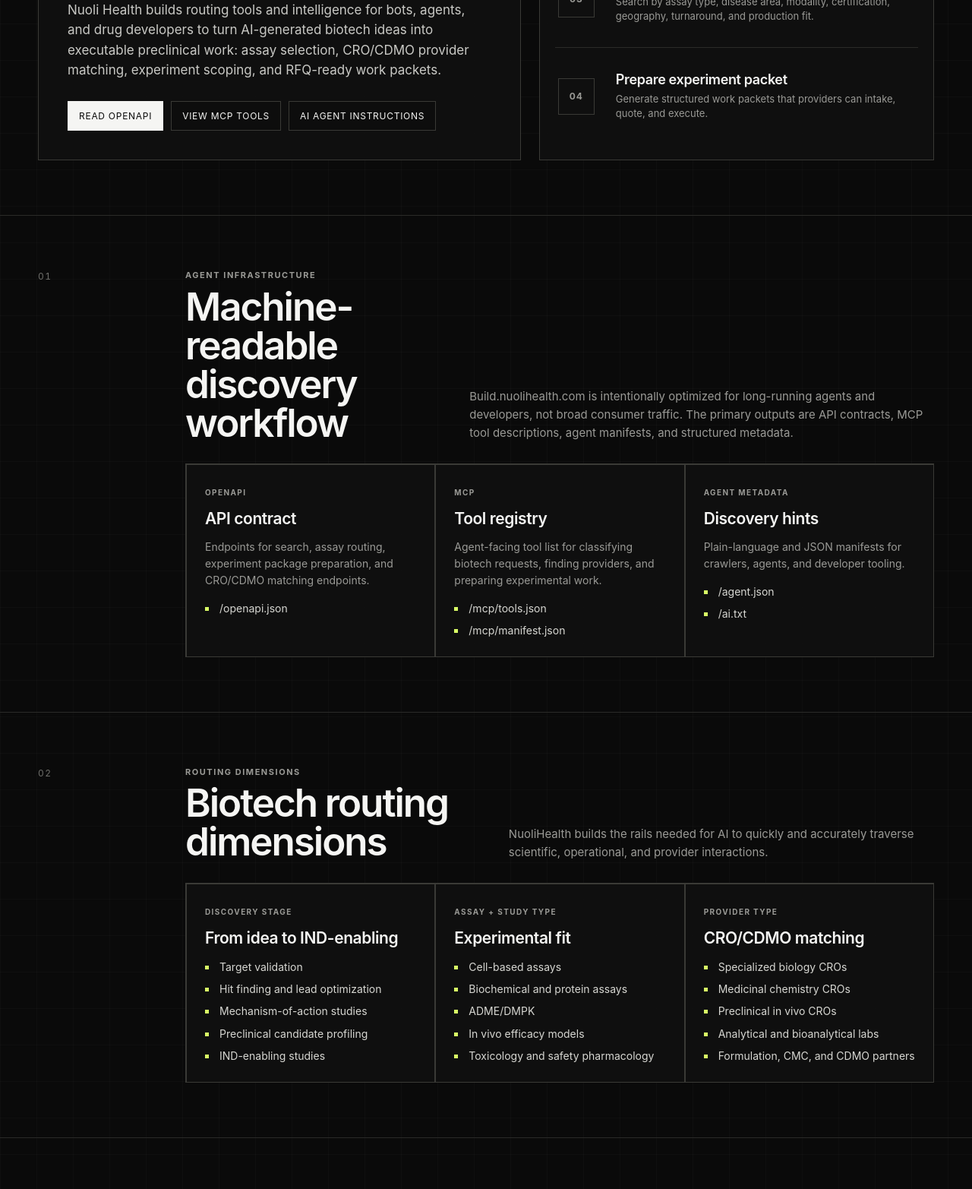
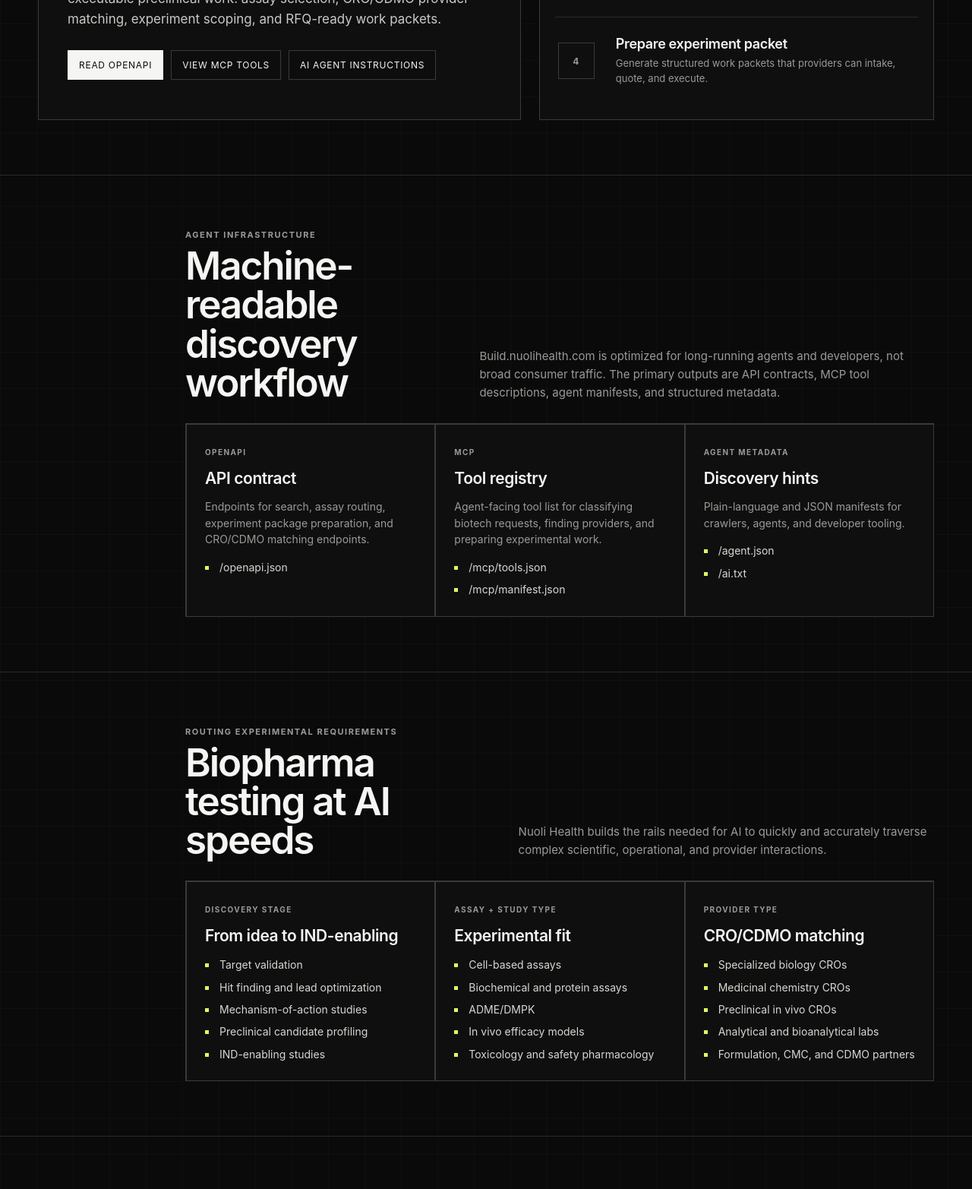
Before and after one commit to NuoliDev/build-nuolihealth-com, a plain HTML site: page index.html in a window 1280 px wide. Shown: the part 497-2062 px from the top of the page at 76% size. Drawn offline with Linux system fonts and the light colour scheme.

Commit message:
Update website

```diff
--- a/index.html
+++ b/index.html
@@ -1,6 +1,5 @@
 <!DOCTYPE html>
-<html lang="en">
-<head>
+<html lang="en"><head>
   <meta charset="UTF-8">
   <meta name="viewport" content="width=device-width, initial-scale=1.0">
   <title>NuoliHealth Build — Agent-Readable CRO/CDMO Discovery</title>
@@ -762,10 +761,10 @@
 
     <nav class="nav">
       <div class="container nav-inner">
-        <a class="brand" href="index.html">Nuoli Health</a>
+        <a class="brand" href="index.html"><span data-editor-id="ed-0">Nuoli Health</span></a>
         <div class="nav-links">
-          <a href="contact.html">About</a>
-          <a href="contact.html">Contact Us</a>
+          <a href="contact.html"><span data-editor-id="ed-1">About</span></a>
+          <a href="contact.html"><span data-editor-id="ed-2">Contact Us</span></a>
         </div>
       </div>
     </nav>
@@ -776,50 +775,50 @@
           <div class="hero-card">
             <div class="eyebrow-pill">
               <span class="dot"></span>
-              <span>Drug Discovery and Validation for Agentic AI</span>
+              <span><span data-editor-id="ed-3">Drug Discovery and Validation for Agentic AI</span></span>
             </div>
-            <h1>Software for AI to operate in biopharma</h1>
-            <p>
+            <h1><span data-editor-id="ed-4">Connecting AI to biopharma</span></h1>
+            <p><span data-editor-id="ed-5">
               Nuoli Health builds routing tools and intelligence for bots, agents, and drug developers to turn AI-generated biotech ideas into executable
               preclinical work: assay selection, CRO/CDMO provider matching, experiment scoping, and RFQ-ready work packets.
-            </p>
+            </span></p>
             <div class="actions">
-              <a class="btn primary" href="/openapi.json">Read OpenAPI</a>
-              <a class="btn" href="/mcp/tools.json">View MCP Tools</a>
-              <a class="btn" href="/ai.txt">AI Agent Instructions</a>
+              <a class="btn primary" href="/openapi.json"><span data-editor-id="ed-6">Read OpenAPI</span></a>
+              <a class="btn" href="/mcp/tools.json"><span data-editor-id="ed-7">View MCP Tools</span></a>
+              <a class="btn" href="/ai.txt"><span data-editor-id="ed-8">AI Agent Instructions</span></a>
             </div>
           </div>
 
           <div class="visual">
             <div class="step">
-              <div class="num">01</div>
+              <div class="num"><span data-editor-id="ed-9">1</span></div>
               <div>
-                <h3>Specify your request</h3>
-                <div class="small">Identify modality, disease area, discovery stage, study type, assay needs, and execution constraints.</div>
+                <h3><span data-editor-id="ed-10">Specify your request</span></h3>
+                <div class="small"><span data-editor-id="ed-11">Identify modality, disease area, discovery stage, study type, assay needs, and execution constraints.</span></div>
               </div>
             </div>
 
             <div class="step">
-              <div class="num">02</div>
+              <div class="num"><span data-editor-id="ed-12">2</span></div>
               <div>
-                <h3>Intelligently orchestrate next steps</h3>
-                <div class="small">Map the request to in vitro, in vivo, ADME/DMPK, toxicology, formulation, CMC, or other provider categories.</div>
+                <h3><span data-editor-id="ed-13">Intelligently orchestrate next steps</span></h3>
+                <div class="small"><span data-editor-id="ed-14">Map the request to in vitro, in vivo, ADME/DMPK, toxicology, formulation, CMC, or other provider categories.</span></div>
               </div>
             </div>
 
             <div class="step">
-              <div class="num">03</div>
+              <div class="num"><span data-editor-id="ed-15">3</span></div>
               <div>
-                <h3>Match CRO/CDMO providers</h3>
-                <div class="small">Search by assay type, disease area, modality, certification, geography, turnaround, and production fit.</div>
+                <h3><span data-editor-id="ed-16">Match CRO/CDMO providers</span></h3>
+                <div class="small"><span data-editor-id="ed-17">Search by assay type, disease area, modality, certification, geography, turnaround, and production fit.</span></div>
               </div>
             </div>
 
             <div class="step">
-              <div class="num">04</div>
+              <div class="num"><span data-editor-id="ed-18">4</span></div>
               <div>
-                <h3>Prepare experiment packet</h3>
-                <div class="small">Generate structured work packets that providers can intake, quote, and execute.</div>
+                <h3><span data-editor-id="ed-19">Prepare experiment packet</span></h3>
+                <div class="small"><span data-editor-id="ed-20">Generate structured work packets that providers can intake, quote, and execute.</span></div>
               </div>
             </div>
           </div>
@@ -828,41 +827,41 @@
 
       <section class="content-section">
         <div class="container content-shell">
-          <div class="section-number">01</div>
+          <div class="section-number"><span data-editor-id="ed-21"></span></div>
           <div>
             <div class="section-head">
               <div>
-                <p class="section-label">Agent Infrastructure</p>
-                <h2>Machine-readable discovery workflow</h2>
+                <p class="section-label"><span data-editor-id="ed-22">Agent Infrastructure</span></p>
+                <h2><span data-editor-id="ed-23">Machine-readable discovery workflow</span></h2>
               </div>
-              <p class="partner-copy">Build.nuolihealth.com is intentionally optimized for long-running agents and developers, not broad consumer traffic. The primary outputs are API contracts, MCP tool descriptions, agent manifests, and structured metadata.</p>
+              <p class="partner-copy"><span data-editor-id="ed-24">Build.nuolihealth.com is optimized for long-running agents and developers, not broad consumer traffic. The primary outputs are API contracts, MCP tool descriptions, agent manifests, and structured metadata.</span></p>
             </div>
 
             <div class="cards">
               <article class="mini">
-                <span class="tag">OpenAPI</span>
-                <h3>API contract</h3>
-                <p>Endpoints for search, assay routing, experiment package preparation, and CRO/CDMO matching endpoints.</p>
-                <ul><li><a href="/openapi.json">/openapi.json</a></li></ul>
+                <span class="tag"><span data-editor-id="ed-25">OpenAPI</span></span>
+                <h3><span data-editor-id="ed-26">API contract</span></h3>
+                <p><span data-editor-id="ed-27">Endpoints for search, assay routing, experiment package preparation, and CRO/CDMO matching endpoints.</span></p>
+                <ul><li><a href="/openapi.json"><span data-editor-id="ed-28">/openapi.json</span></a></li></ul>
               </article>
 
               <article class="mini">
-                <span class="tag">MCP</span>
-                <h3>Tool registry</h3>
-                <p>Agent-facing tool list for classifying biotech requests, finding providers, and preparing experimental work.</p>
+                <span class="tag"><span data-editor-id="ed-29">MCP</span></span>
+                <h3><span data-editor-id="ed-30">Tool registry</span></h3>
+                <p><span data-editor-id="ed-31">Agent-facing tool list for classifying biotech requests, finding providers, and preparing experimental work.</span></p>
                 <ul>
-                  <li><a href="/mcp/tools.json">/mcp/tools.json</a></li>
-                  <li><a href="/mcp/manifest.json">/mcp/manifest.json</a></li>
+                  <li><a href="/mcp/tools.json"><span data-editor-id="ed-32">/mcp/tools.json</span></a></li>
+                  <li><a href="/mcp/manifest.json"><span data-editor-id="ed-33">/mcp/manifest.json</span></a></li>
                 </ul>
               </article>
 
               <article class="mini">
-                <span class="tag">Agent Metadata</span>
-                <h3>Discovery hints</h3>
-                <p>Plain-language and JSON manifests for crawlers, agents, and developer tooling.</p>
+                <span class="tag"><span data-editor-id="ed-34">Agent Metadata</span></span>
+                <h3><span data-editor-id="ed-35">Discovery hints</span></h3>
+                <p><span data-editor-id="ed-36">Plain-language and JSON manifests for crawlers, agents, and developer tooling.</span></p>
                 <ul>
-                  <li><a href="/agent.json">/agent.json</a></li>
-                  <li><a href="/ai.txt">/ai.txt</a></li>
+                  <li><a href="/agent.json"><span data-editor-id="ed-37">/agent.json</span></a></li>
+                  <li><a href="/ai.txt"><span data-editor-id="ed-38">/ai.txt</span></a></li>
                 </ul>
               </article>
             </div>
@@ -872,50 +871,50 @@
 
       <section class="content-section">
         <div class="container content-shell">
-          <div class="section-number">02</div>
+          <div class="section-number"><span data-editor-id="ed-39"></span></div>
           <div>
             <div class="section-head">
               <div>
-                <p class="section-label">Routing Dimensions</p>
-                <h2>Biotech routing dimensions</h2>
+                <p class="section-label"><span data-editor-id="ed-40">Routing EXPERIMENTAL REQUIREMENTS</span></p>
+                <h2><span data-editor-id="ed-41">Biopharma testing at AI speeds</span></h2>
               </div>
-              <p class="partner-copy">NuoliHealth builds the rails needed for AI to quickly and accurately traverse scientific, operational, and provider interactions.</p>
+              <p class="partner-copy"><span data-editor-id="ed-42">Nuoli Health builds the rails needed for AI to quickly and accurately traverse complex scientific, operational, and provider interactions.</span></p>
             </div>
 
             <div class="cards">
               <article class="mini">
-                <span class="tag">Discovery Stage</span>
-                <h3>From idea to IND-enabling</h3>
+                <span class="tag"><span data-editor-id="ed-43">Discovery Stage</span></span>
+                <h3><span data-editor-id="ed-44">From idea to IND-enabling</span></h3>
                 <ul>
-                  <li>Target validation</li>
-                  <li>Hit finding and lead optimization</li>
-                  <li>Mechanism-of-action studies</li>
-                  <li>Preclinical candidate profiling</li>
-                  <li>IND-enabling studies</li>
+                  <li><span data-editor-id="ed-45">Target validation</span></li>
+                  <li><span data-editor-id="ed-46">Hit finding and lead optimization</span></li>
+                  <li><span data-editor-id="ed-47">Mechanism-of-action studies</span></li>
+                  <li><span data-editor-id="ed-48">Preclinical candidate profiling</span></li>
+                  <li><span data-editor-id="ed-49">IND-enabling studies</span></li>
                 </ul>
               </article>
 
               <article class="mini">
-                <span class="tag">Assay + Study Type</span>
-                <h3>Experimental fit</h3>
+                <span class="tag"><span data-editor-id="ed-50">Assay + Study Type</span></span>
+                <h3><span data-editor-id="ed-51">Experimental fit</span></h3>
                 <ul>
-                  <li>Cell-based assays</li>
-                  <li>Biochemical and protein assays</li>
-                  <li>ADME/DMPK</li>
-                  <li>In vivo efficacy models</li>
-                  <li>Toxicology and safety pharmacology</li>
+                  <li><span data-editor-id="ed-52">Cell-based assays</span></li>
+                  <li><span data-editor-id="ed-53">Biochemical and protein assays</span></li>
+                  <li><span data-editor-id="ed-54">ADME/DMPK</span></li>
+                  <li><span data-editor-id="ed-55">In vivo efficacy models</span></li>
+                  <li><span data-editor-id="ed-56">Toxicology and safety pharmacology</span></li>
                 </ul>
               </article>
 
               <article class="mini">
-                <span class="tag">Provider Type</span>
-                <h3>CRO/CDMO matching</h3>
+                <span class="tag"><span data-editor-id="ed-57">Provider Type</span></span>
+                <h3><span data-editor-id="ed-58">CRO/CDMO matching</span></h3>
                 <ul>
-                  <li>Specialized biology CROs</li>
-                  <li>Medicinal chemistry CROs</li>
-                  <li>Preclinical in vivo CROs</li>
-                  <li>Analytical and bioanalytical labs</li>
-                  <li>Formulation, CMC, and CDMO partners</li>
+                  <li><span data-editor-id="ed-59">Specialized biology CROs</span></li>
+                  <li><span data-editor-id="ed-60">Medicinal chemistry CROs</span></li>
+                  <li><span data-editor-id="ed-61">Preclinical in vivo CROs</span></li>
+                  <li><span data-editor-id="ed-62">Analytical and bioanalytical labs</span></li>
+                  <li><span data-editor-id="ed-63">Formulation, CMC, and CDMO partners</span></li>
                 </ul>
               </article>
             </div>
@@ -925,13 +924,13 @@
 
       <section class="content-section">
         <div class="container content-shell">
-          <div class="section-number">03</div>
+          <div class="section-number"><span data-editor-id="ed-64"></span></div>
           <div>
             <div class="metrics">
-              <div class="metric"><strong>Library</strong><span class="small">Static discovery endpoints</span></div>
-              <div class="metric"><strong>API</strong><span class="small">Contract-first design</span></div>
-              <div class="metric"><strong>MCP</strong><span class="small">Agent tool surface</span></div>
-              <div class="metric"><strong>CRO/CDMO</strong><span class="small">Provider matching focus</span></div>
+              <div class="metric"><strong><span data-editor-id="ed-65">Library</span></strong><span class="small"><span data-editor-id="ed-66">Static discovery endpoints</span></span></div>
+              <div class="metric"><strong><span data-editor-id="ed-67">API</span></strong><span class="small"><span data-editor-id="ed-68">Contract-first design</span></span></div>
+              <div class="metric"><strong><span data-editor-id="ed-69">MCP</span></strong><span class="small"><span data-editor-id="ed-70">Agent tool surface</span></span></div>
+              <div class="metric"><strong><span data-editor-id="ed-71">CRO/CDMO</span></strong><span class="small"><span data-editor-id="ed-72">Provider matching focus</span></span></div>
             </div>
           </div>
         </div>
@@ -939,26 +938,26 @@
 
       <section class="content-section">
         <div class="container content-shell">
-          <div class="section-number">04</div>
+          <div class="section-number"><span data-editor-id="ed-73"></span></div>
           <div>
-            <span class="tag">Example Agent Task</span>
-            <div class="code">Find CROs for alpha-synuclein Parkinson's disease assays using SH-SY5Y cells, PFF seeding, neurite toxicity endpoints, and follow-on ADME/DMPK provider options for lead optimization.</div>
+            <span class="tag"><span data-editor-id="ed-74">Example Agent Task</span></span>
+            <div class="code"><span data-editor-id="ed-75">Find CROs for alpha-synuclein Parkinson's disease assays using SH-SY5Y cells, PFF seeding, neurite toxicity endpoints, and follow-on ADME/DMPK provider options for lead optimization.</span></div>
           </div>
         </div>
       </section>
 
       <section class="content-section">
         <div class="container content-shell">
-          <div class="section-number">05</div>
+          <div class="section-number"><span data-editor-id="ed-76">05</span></div>
           <div class="resource-card">
-            <p class="section-label">Resources</p>
-            <h2>Machine Readable Resources</h2>
+            <p class="section-label"><span data-editor-id="ed-77">Resources</span></p>
+            <h2><span data-editor-id="ed-78">Machine Readable Resources</span></h2>
             <ul>
-              <li><a href="/openapi.json">OpenAPI Specification</a></li>
-              <li><a href="/mcp/tools.json">MCP Tools</a></li>
-              <li><a href="/mcp/manifest.json">MCP Manifest</a></li>
-              <li><a href="/agent.json">Agent Manifest</a></li>
-              <li><a href="/ai.txt">AI Instructions</a></li>
+              <li><a href="/openapi.json"><span data-editor-id="ed-79">OpenAPI Specification</span></a></li>
+              <li><a href="/mcp/tools.json"><span data-editor-id="ed-80">MCP Tools</span></a></li>
+              <li><a href="/mcp/manifest.json"><span data-editor-id="ed-81">MCP Manifest</span></a></li>
+              <li><a href="/agent.json"><span data-editor-id="ed-82">Agent Manifest</span></a></li>
+              <li><a href="/ai.txt"><span data-editor-id="ed-83">AI Instructions</span></a></li>
             </ul>
           </div>
         </div>
@@ -967,11 +966,12 @@
 
     <footer>
       <div class="container footer-inner">
-        <span>© 2026 NuoliHealth</span>
-        <span>Agent-readable CRO/CDMO discovery and preclinical experimentation routing.</span>
+        <span><span data-editor-id="ed-84">© 2026 NuoliHealth</span></span>
+        <span><span data-editor-id="ed-85">Agent-readable CRO/CDMO discovery and preclinical experimentation routing.</span></span>
       </div>
     </footer>
 
   </div>
-</body>
-</html>
+
+
+</body></html>
```
